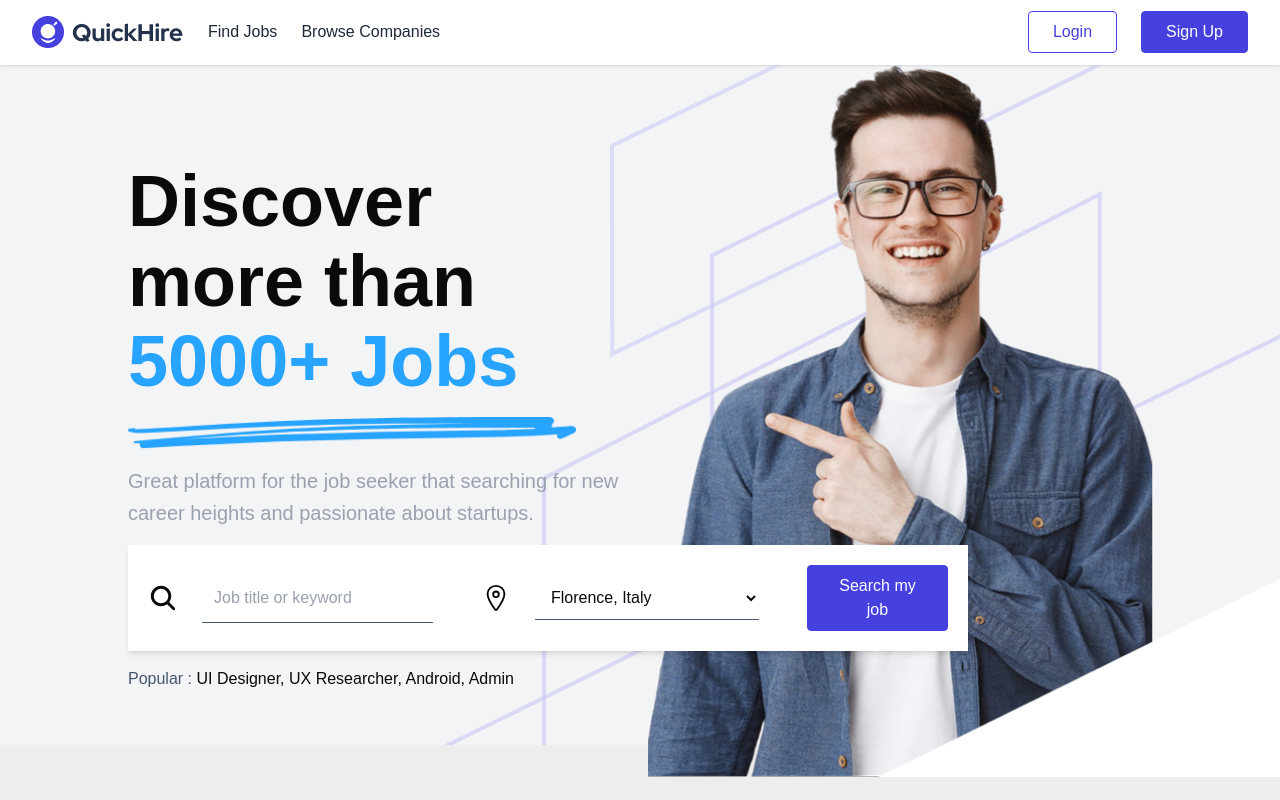
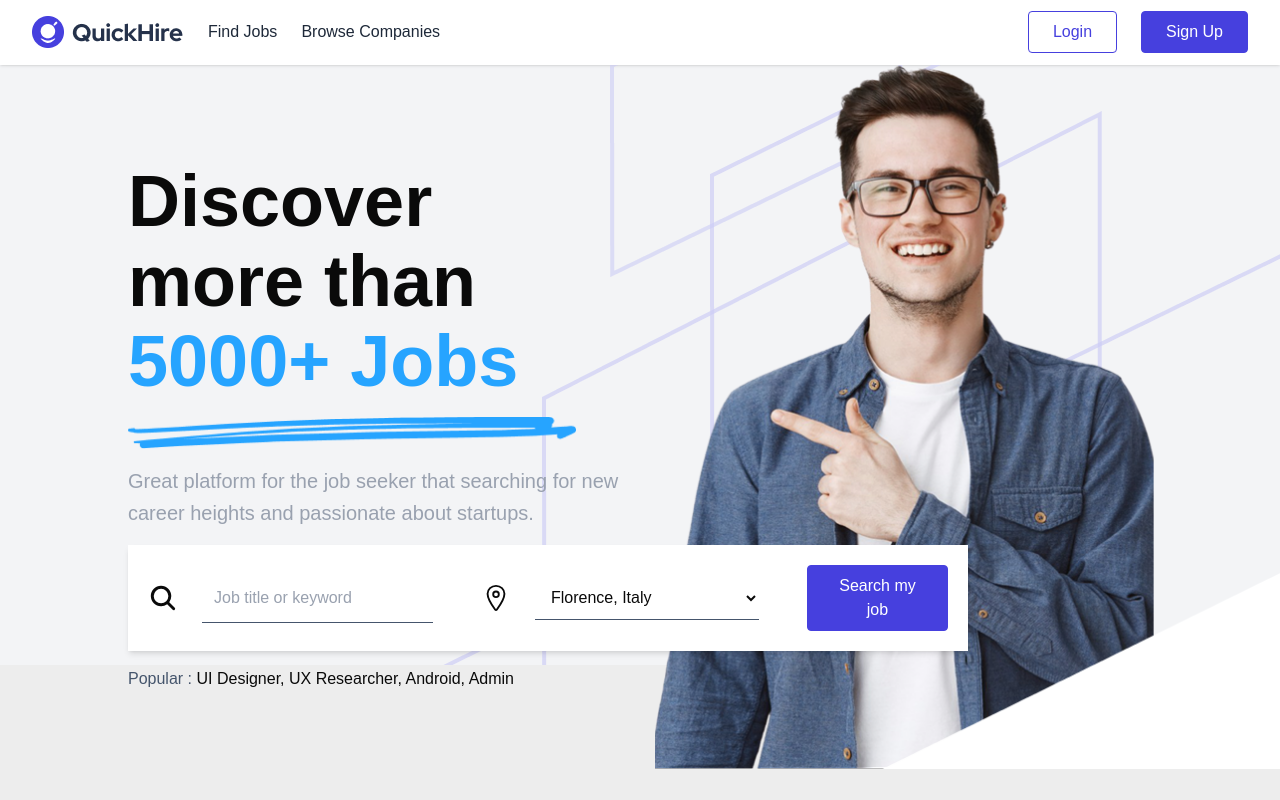
Before and after one commit to Marg0n/QuickHire, a Next.js app: page / in a window 1280 px wide. Shown: the top 800 px of the page. Built offline with nearby package versions, Linux system fonts and the light colour scheme; a web font is replaced by a local one.

Commit message:
Fix: Fixed HeroContent for 1440.

```diff
--- a/src/app/(CommonLayout)/page.tsx
+++ b/src/app/(CommonLayout)/page.tsx
@@ -10,7 +10,7 @@ export const metadata = {
 
 const LandingPage = () => {
     return (
-        <div className="">
+        <div className="z-50">
             <Navbar/>
             <Body/>
             <Footer/>
--- a/src/components/landing/hero/Hero.tsx
+++ b/src/components/landing/hero/Hero.tsx
@@ -2,7 +2,7 @@ import HeroContent from "./HeroContent";
 
 const Hero = () => {
   return (
-    <div className="h-[85vh] bg-gray-100">
+    <div className="h-[75vh] bg-gray-100">
       <HeroContent />
     </div>
   );
--- a/src/components/landing/hero/HeroContent.tsx
+++ b/src/components/landing/hero/HeroContent.tsx
@@ -70,7 +70,7 @@ const Left = () => {
 
       {/* pic */}
       <div className="hidden md:block absolute top-0 right-0 h-full z-[-1]">
-        <Image src={pic} width={632} height={400} alt="model picture" className="object-fit"/>
+        <Image src={pic} width={625} height={400} alt="model picture" className="object-fit"/>
       </div>
     </div>
   );
```
